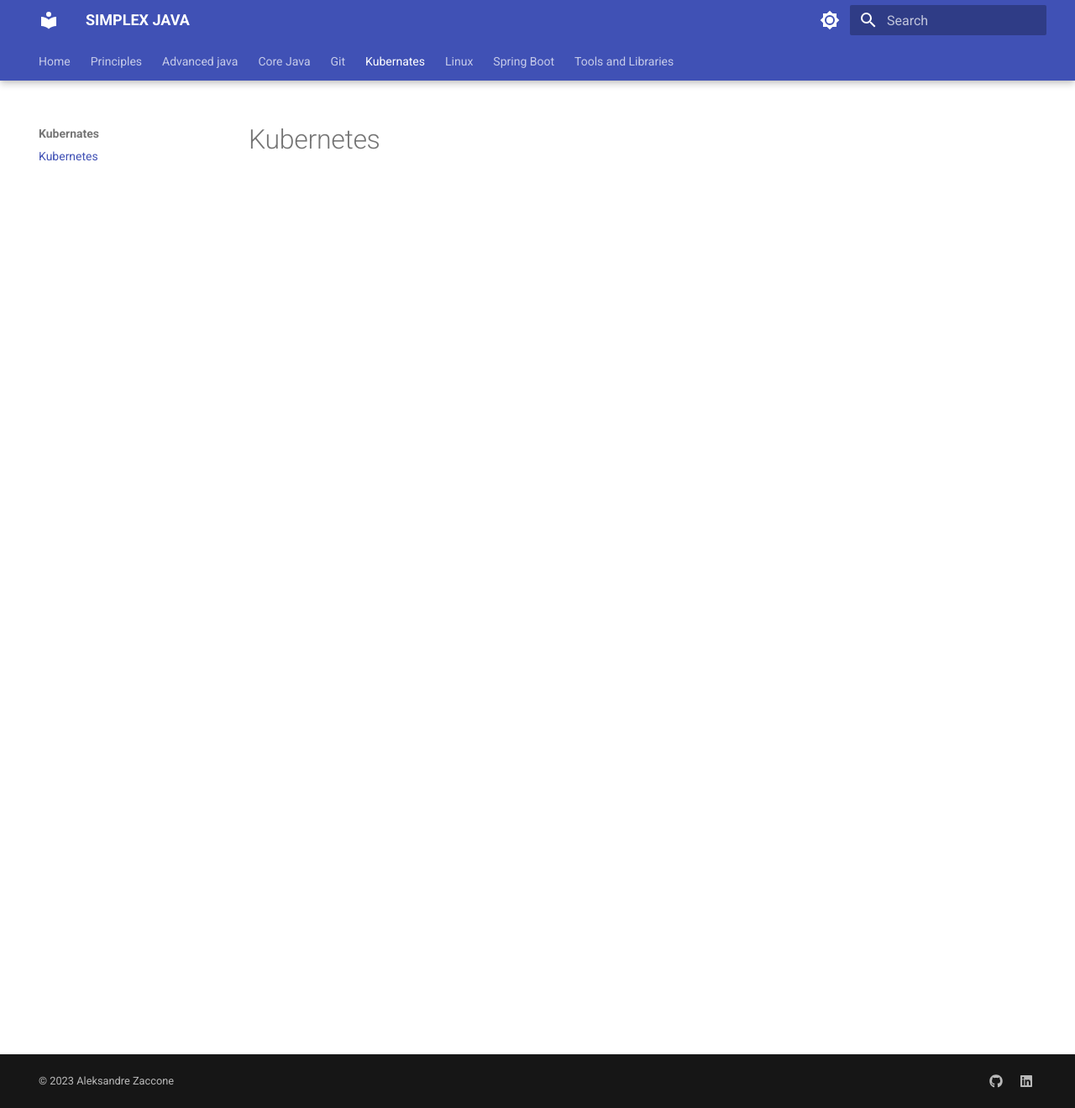
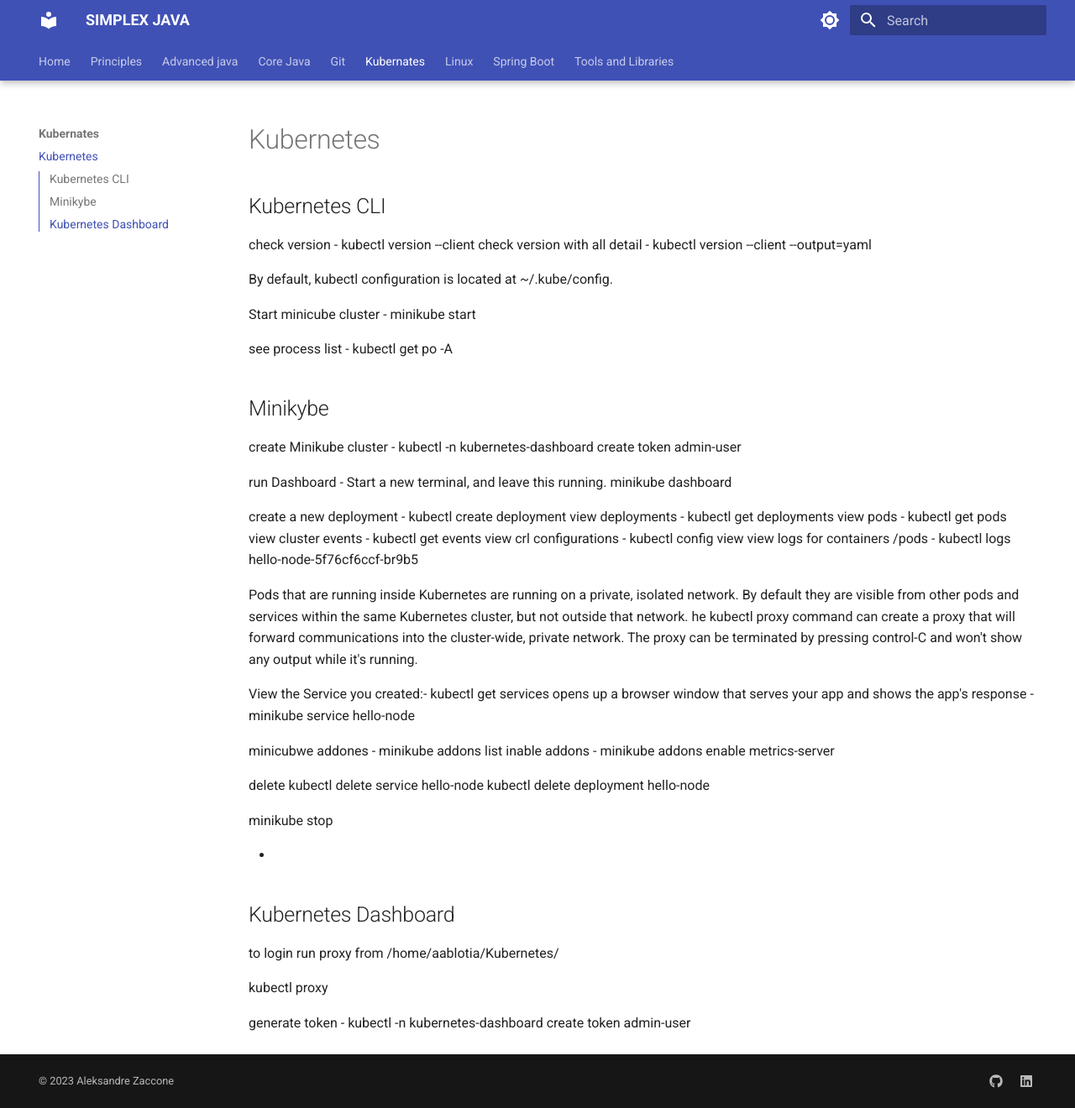
Before and after one commit to aleksandre-zaccone/simplex-java, an MkDocs documentation site: the page built from docs/Kubernates/Kubernates.md, in a window 1280 px wide and 1320 px high. Shown: the whole window at 84% size. Built offline with MkDocs 1.6.1 and Material for MkDocs 9.7.7, drawn with Linux system fonts in a browser that asks for light colours.

Commit message:
minor fix

```diff
--- a/docs/Kubernates/Kubernates.md
+++ b/docs/Kubernates/Kubernates.md
@@ -1 +1,53 @@
 # Kubernetes
+
+## Kubernetes CLI
+
+check version - kubectl version --client
+check version with all detail - kubectl version --client --output=yaml
+
+By default, kubectl configuration is located at ~/.kube/config.
+
+Start minicube cluster - minikube start
+
+see process list - kubectl get po -A
+
+## Minikybe
+create Minikube cluster - kubectl -n kubernetes-dashboard create token admin-user
+
+run Dashboard - Start a new terminal, and leave this running.
+minikube dashboard
+
+create a new deployment - kubectl create deployment
+view deployments - kubectl get deployments
+view pods - kubectl get pods
+view cluster events - kubectl get events
+view crl configurations - kubectl config view
+view logs for containers /pods - kubectl logs hello-node-5f76cf6ccf-br9b5
+
+Pods that are running inside Kubernetes are running on a private, isolated network. By default they are visible from other pods and services within the same Kubernetes cluster, but not outside that network.
+he kubectl proxy command can create a proxy that will forward communications into the cluster-wide, private network. The proxy can be terminated by pressing control-C and won't show any output while it's running.
+
+
+View the Service you created:- kubectl get services
+opens up a browser window that serves your app and shows the app's response -minikube service hello-node
+
+
+minicubwe addones - minikube addons list
+inable addons - minikube addons enable metrics-server
+
+delete
+kubectl delete service hello-node
+kubectl delete deployment hello-node
+
+minikube stop
+
+ -
+
+
+## Kubernetes Dashboard
+
+to login run proxy from /home/aablotia/Kubernetes/
+
+kubectl proxy
+
+generate token - kubectl -n kubernetes-dashboard create token admin-user
```
